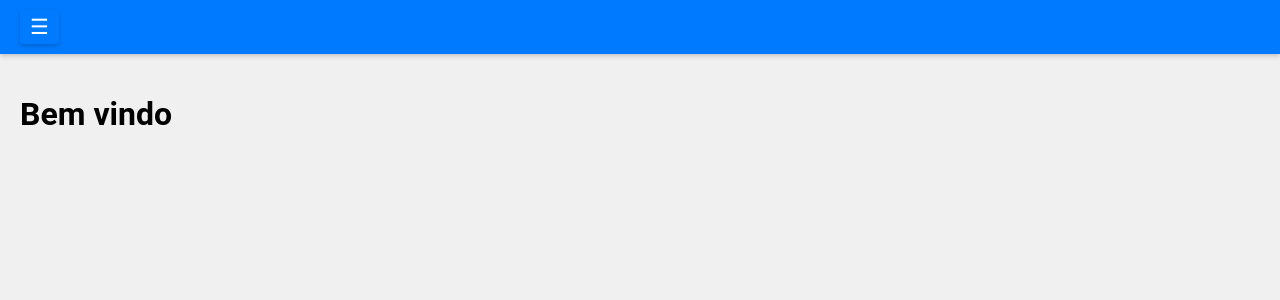
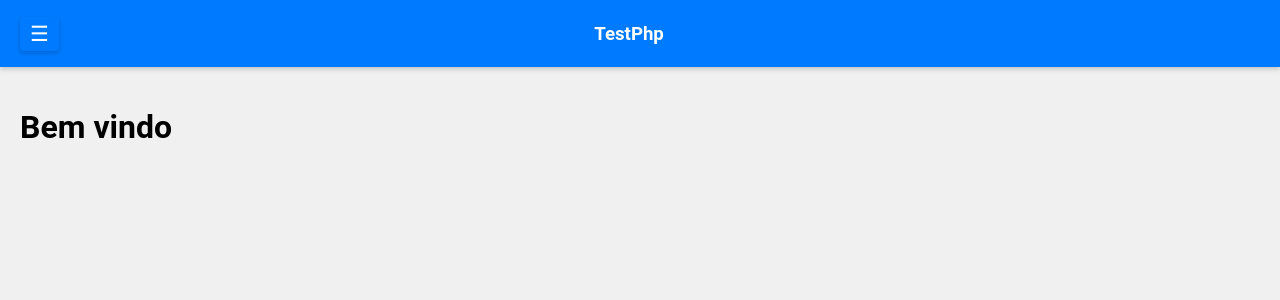
Before and after one commit to Wrench241/TestPhpKing, a PHP site: page /index.php in a window 1280 px wide. Shown: the top 300 px of the page. Run offline with PHP 8.4, Linux system fonts and the light colour scheme.

Commit message:
title add

```diff
--- a/index.php
+++ b/index.php
@@ -43,7 +43,7 @@
             position: fixed;
             width: 0;
             height: 100%;
-            background-color: #333;
+            background-color: #007bff;
             overflow-y: hidden;
             transition: 0.5s;
         }
@@ -95,22 +95,6 @@
             max-width: 100%;
         }
 
-        .li-menu-button {
-            background-color: #007bff;
-            margin-right: -45px;
-            color: #fff;
-            padding: 5px 10px;
-            border: none;
-            font-size: 21px;
-            cursor: pointer;
-            transition: background-color 0.3s;
-            box-shadow: 0px 2px 5px rgba(0, 0, 0, 0.2);
-        }
-
-        .li-menu-button:hover {
-            background-color: #0056b3;
-        }
-
         .border-white {
             border: 1px solid white;
         }
@@ -156,13 +140,26 @@
             text-align: capitalize;
 
         }
+        .title{
+            width: 100%;
+            margin-left: 12%;
+            align-items: center;
+            text-align: center;
+        }
+        .title h1{
+            font-size: 14pt;
+            margin-right: 15%;
+
+        }
     </style>
 </head>
 
 <body>
     <div class="menu-toggle">
         <button class="button-menu" onclick="toggleMenu()">☰</button>
-
+        <div class="title">
+        <h1>TestPhp</h1>
+        </div>
     </div>
     <nav class="slide-menu">
     <div class="side-nav-content">
```
Also changed, not shown: www/produto/74/WhatsApp Image 2023-08-10 at 7.31.34 PM.jpeg (renamed from www/produto/73/WhatsApp Image 2023-08-10 at 7.31.34 PM.jpeg).
